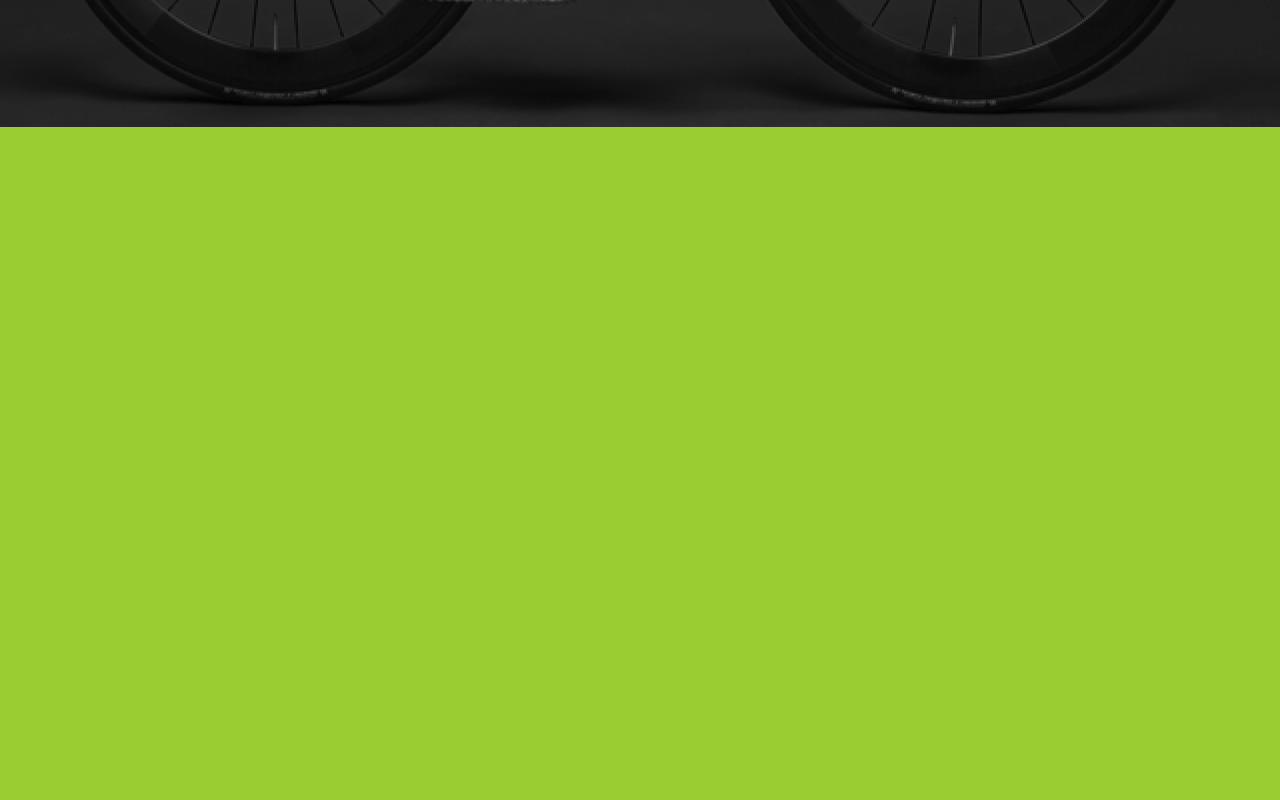
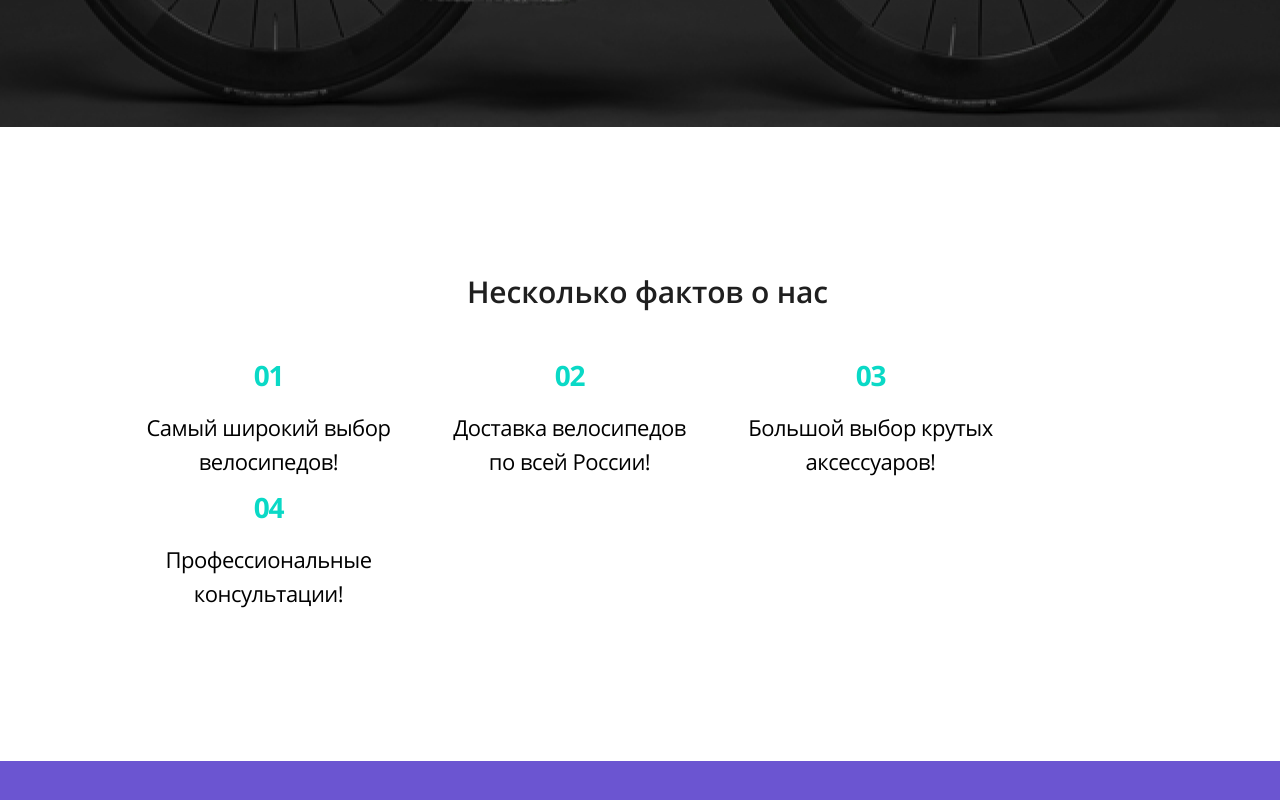
Before and after one commit to egarnaga/bike, a website: page docs/index.html in a window 1280 px wide. Shown: the part 698-1498 px from the top of the page. Drawn offline with Linux system fonts and the light colour scheme.

Commit message:
добавляет стили (4-ый блок, десктоп)

```diff
--- a/docs/index.html
+++ b/docs/index.html
@@ -96,7 +96,6 @@
     <main class="page-main">
 
       <section class="features">
-        <div class="container">
         <div class="features__wrapper">
           <div class="features__heading">
             <h2>Несколько фактов о нас</h2>
@@ -132,7 +131,6 @@
                 </p>
               </li>
             </ol>
-            </div>
           </div>
         </div>
       </section>
--- a/source/sass/blocks/features.scss
+++ b/source/sass/blocks/features.scss
@@ -1,3 +1,70 @@
 .features {
-  display: none;
+  display: flex;
+  flex-direction: column;
+  padding-top: 150px;
+  padding-bottom: 140px;
+  padding-left: 137px;
+  padding-right: 137px;
+
+  background-color: #ffffff;
 }
+
+.features__heading {
+  margin-bottom: 50px;
+}
+
+.features__heading h2 {
+  margin: 0;
+  padding-left: 15px;
+
+  font-weight: 600;
+  font-size: 30px;
+  line-height: 30px;
+  letter-spacing: -0.005em;
+  color: #1F1F1F;
+  text-align: center;
+}
+
+.features__list-wrapper {
+  max-width: 1166px;
+  margin: 0 auto;
+}
+
+.features__list {
+  display: flex;
+  flex-wrap: wrap;
+  margin: 0;
+  padding: 0;
+  margin-right: -38px;
+
+  list-style: none;
+}
+
+.list-features__item {
+  max-width: 263px;
+  margin-right: 38px;
+
+  text-align: center;
+}
+
+.list-features__item span {
+  display: block;
+  margin-bottom: 16px;
+
+  font-weight: bold;
+  font-size: 28px;
+  line-height: 38px;
+  letter-spacing: -1.27273px;
+  color: #0AD9C6;
+}
+
+.list-features__item p {
+  margin: 0;
+  padding-bottom: 10px;
+
+  font-weight: normal;
+  font-size: 22px;
+  line-height: 34px;
+  letter-spacing: -0.5px;
+  color: #000000;
+}
--- a/source/sass/blocks/page-main.scss
+++ b/source/sass/blocks/page-main.scss
@@ -1,4 +1,4 @@
 .page-main {
   height: 2420px;
-  background-color: yellowgreen;
+  background-color: #6b55d1;
 }
```
Also changed, not shown: source/index.html (+0 -2 lines), build/css/style.css, build/css/style.min.css, build/index.html, docs/css/style.css, docs/css/style.min.css, 1 other file. Lines whose indentation alone changed are shown as unchanged.
